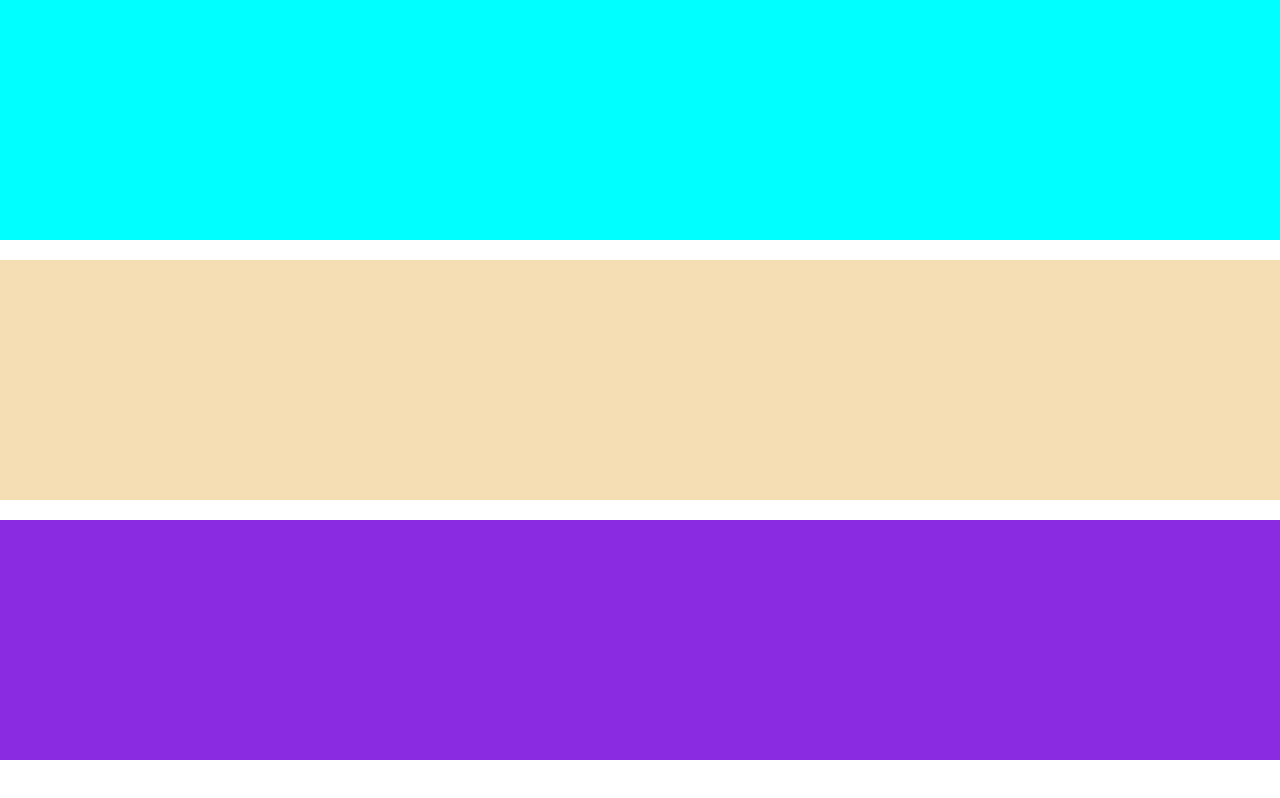
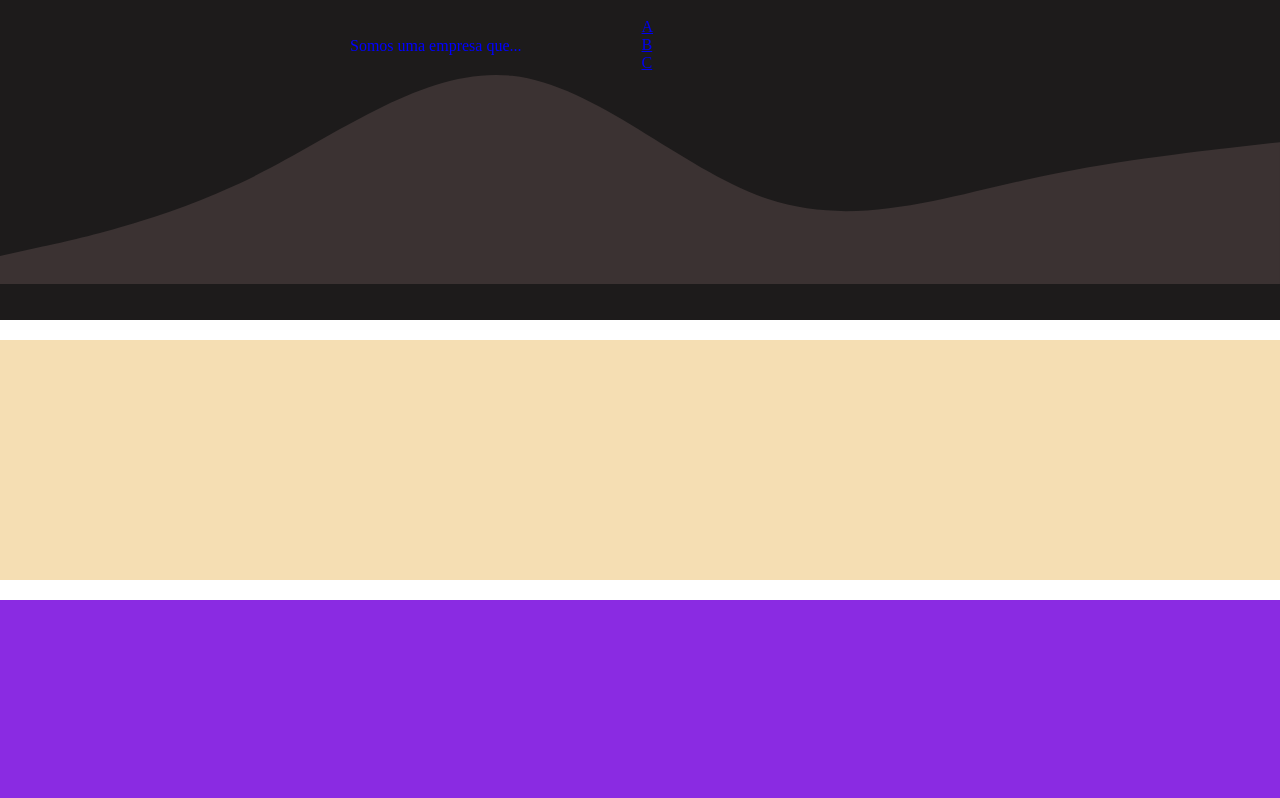
Before and after one commit to Suzei/pratica-footer, a plain HTML site: page index.html in a window 1280 px wide. Drawn offline with Linux system fonts and the light colour scheme.

Commit message:
Starting first footer

```diff
--- a/index.html
+++ b/index.html
@@ -10,6 +10,26 @@
 <body>
     <footer id="footer-1">
 
+        <svg xmlns="http://www.w3.org/2000/svg" viewBox="0 0 1440 320">
+            <path fill="#3b3232" fill-opacity="1.2" d="M0,288L48,277.3C96,267,192,245,288,197.3C384,149,480,75,576,85.3C672,96,768,192,864,224C960,256,1056,224,1152,202.7C1248,181,1344,171,1392,165.3L1440,160L1440,320L1392,320C1344,320,1248,320,1152,320C1056,320,960,320,864,320C768,320,672,320,576,320C480,320,384,320,288,320C192,320,96,320,48,320L0,320Z"></path>
+          </svg>
+
+          <div class="flex-container">
+
+                <div class="sec-1">
+                    <h3>Sobre nós</h3>
+                    <p>Somos uma empresa que...</p>
+                </div>
+
+                <div class="sec-2">
+                    <h3>Serviços</h3>
+                    <a href="#">A</a>
+                    <a href="#">B</a>
+                    <a href="#">C</a>
+                </div>
+
+         </div>
+
     </footer>
 
     <footer id="footer-2">
--- a/style/style.css
+++ b/style/style.css
@@ -16,9 +16,39 @@ body {
 }
 
 #footer-1 {
-    background-color: cyan;
-    height: 30vh;
+    height: 40vh;
     grid-area: footer-1;
+    position: relative;
+    background: #1d1b1b;
+    overflow: hidden;
+}
+
+.flex-container {
+    display: flex;
+    flex-direction: row;
+    position: relative;
+    width: 100%;
+    bottom: 330px;
+    left: 350px;
+    justify-content: flex-start;
+
+}
+
+.sec-1 {
+    color: blue;
+    display: flex;
+    flex-direction: column;
+}
+
+.sec-1 h3 {
+    font-size: 20px;
+}
+
+.sec-2 {
+    display: FLEX;
+    color: white;
+    padding-left: 120px;
+    flex-direction: column;
 }
 
 #footer-2 {
```
